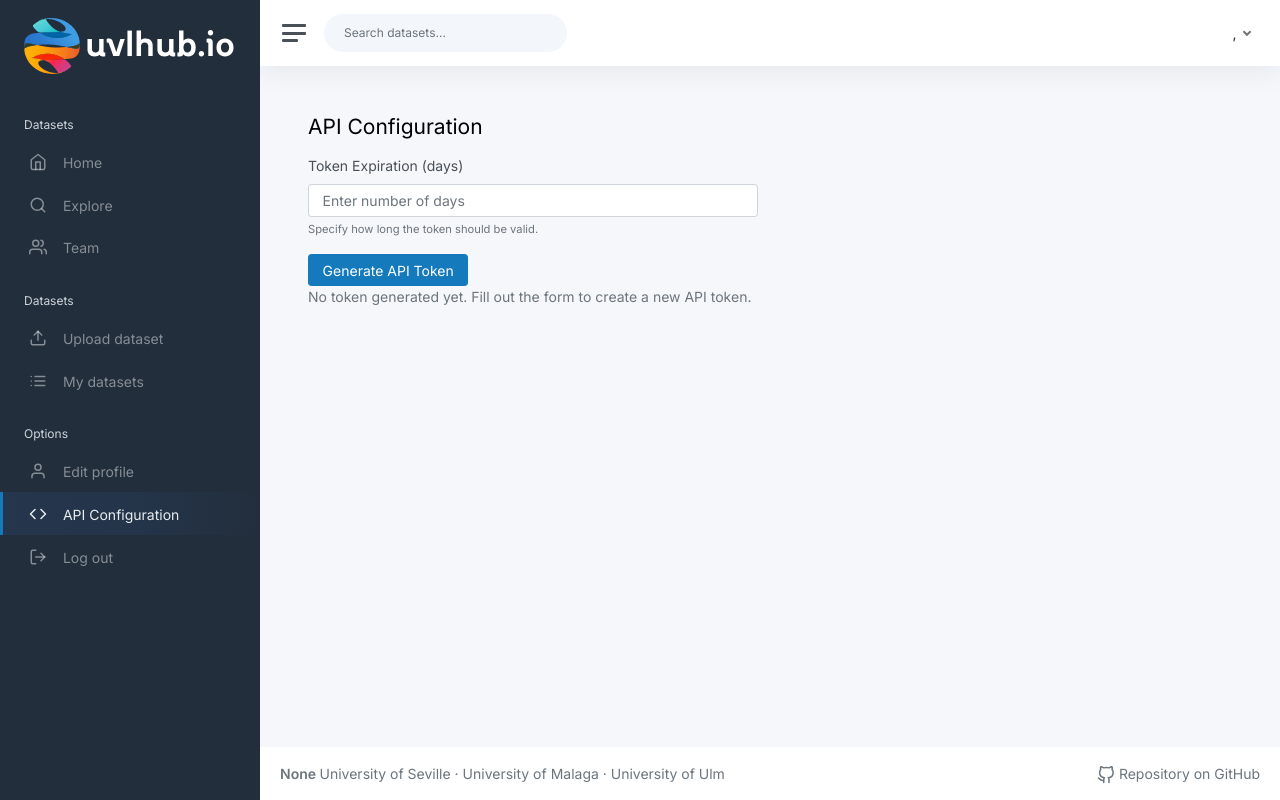
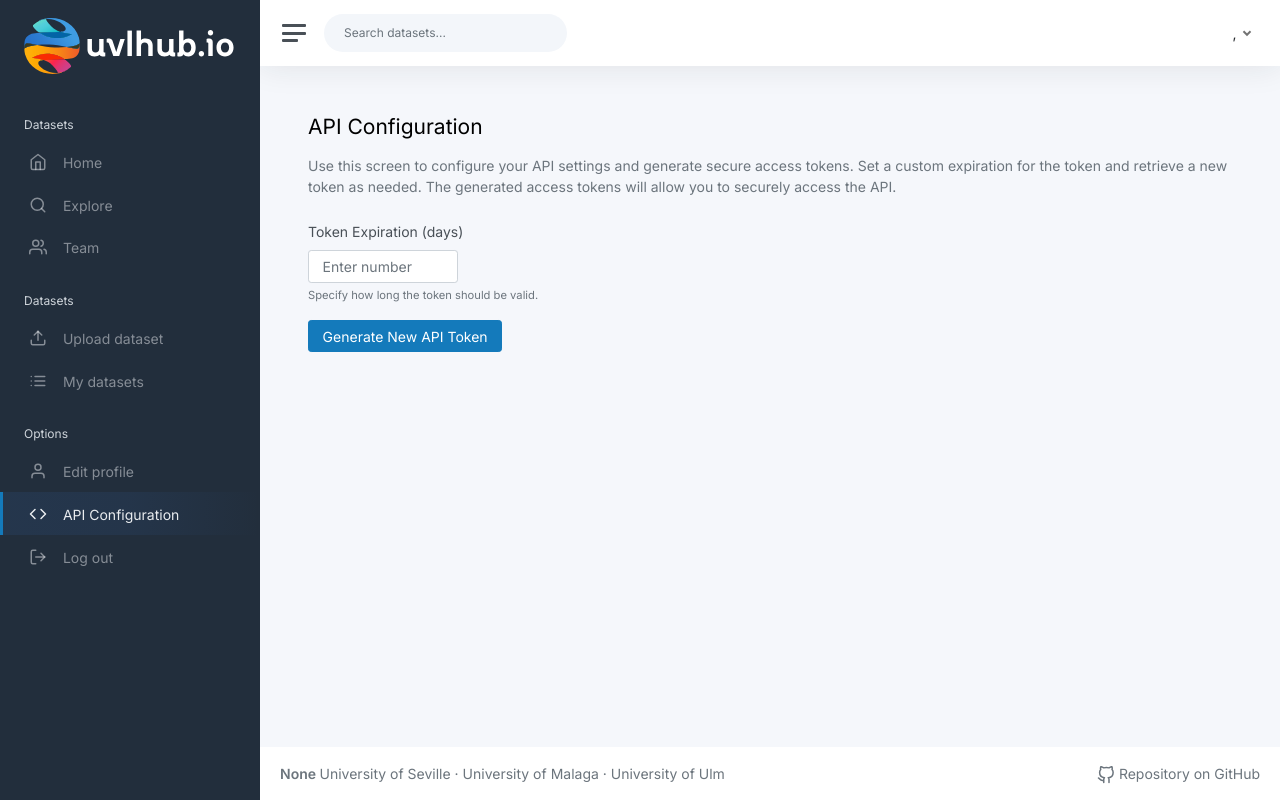
Before and after one commit to salmorejo-hub/uvlhub, a Flask app: page /api/configuration in a window 1280 px wide. Run offline with Flask 3, Linux system fonts and the light colour scheme; the visitor is signed in with stand-in values (Sample User, id 1); parts of the project's set-up code (start-up, migrations or seed data) failed here and were passed over; some libraries are stand-ins or nearby versions.

Commit message:
feat: Generate, store in db, and show jwt token (only token generation). Ref #17

```diff
--- a/app/modules/api/forms.py
+++ b/app/modules/api/forms.py
@@ -2,5 +2,5 @@
 from wtforms import SubmitField
 
 
-class ApiForm(FlaskForm):
-    submit = SubmitField('Save api')
+class APIForm(FlaskForm):
+    submit = SubmitField('Save API')
--- a/app/modules/api/repositories.py
+++ b/app/modules/api/repositories.py
@@ -1,7 +1,7 @@
-from app.modules.api.models import Api
+from app.modules.api.models import APIToken
 from core.repositories.BaseRepository import BaseRepository
 
 
-class ApiRepository(BaseRepository):
+class APIRepository(BaseRepository):
     def __init__(self):
-        super().__init__(Api)
+        super().__init__(APIToken)
--- a/app/modules/api/routes.py
+++ b/app/modules/api/routes.py
@@ -1,22 +1,30 @@
-from flask import render_template
+from flask import render_template, request, flash
 from app.modules.api import api_bp
 from flask_login import login_required, current_user
+from app.modules.api.services import APITokenService
 
-'''
-@api_bp.route('/api', methods=['GET'])
-def index():
-    return render_template('api/index.html')
+api_service = APITokenService()
 
 
-@api_bp.route('/api/configuration')
+@api_bp.route('/api/configuration', methods=["GET", "POST"])
 @login_required
 def generate():
-    print('Generating token')
-    return render_template('api/index.html')
-'''
+    if request.method == "POST":
+        expiration_days = request.form.get("expiration", None)
 
+        if not expiration_days:
+            flash("Expiration is required.", "error")
+            return render_template("api/index.html")
 
-@api_bp.route('/api/configuration')
-@login_required
-def index():
-    return render_template('api/index.html')
+        token, error = api_service.generate_token_with_validation(
+            user_id=current_user.id,
+            expiration_days=expiration_days
+        )
+
+        if token:
+            flash("API token generated successfully", "success")
+            return render_template("api/index.html", generated_token=token)
+        else:
+            flash(error or "An error occurred while generating the token", "error")
+
+    return render_template("api/index.html")
--- a/app/modules/api/seeders.py
+++ b/app/modules/api/seeders.py
@@ -1,7 +1,7 @@
 from core.seeders.BaseSeeder import BaseSeeder
 
 
-class ApiSeeder(BaseSeeder):
+class APISeeder(BaseSeeder):
 
     def run(self):
 
--- a/app/modules/api/templates/api/index.html
+++ b/app/modules/api/templates/api/index.html
@@ -5,6 +5,8 @@
 {% block content %}
 
     <h1 class="h3 mb-3">API Configuration</h1>
+    <p class="text-muted mb-4">Use this screen to configure your API settings and generate secure access tokens.
+        Set a custom expiration for the token and retrieve a new token as needed. The generated access tokens will allow you to securely access the API.</p>
 
     {% with messages = get_flashed_messages(with_categories=true) %}
         {% if messages %}
@@ -29,28 +31,31 @@
 
     <div class="row">
         <div class="col-12 col-lg-6">
-            <form method="POST" action="{{ url_for('api.index') }}" class="needs-validation" novalidate>
+            <form method="POST" action="{{ url_for('api.generate') }}" class="needs-validation" novalidate>
                 <div class="mb-3">
                     <label for="token-expiration" class="form-label">Token Expiration (days)</label>
-                    <input type="number" id="token-expiration" name="expiration" class="form-control" placeholder="Enter number of days" required>
+                    <input type="number" id="token-expiration" name="expiration" class="form-control" placeholder="Enter number" required style="max-width: 150px;">
+
                     <small class="form-text text-muted">Specify how long the token should be valid.</small>
                 </div>
-                <button type="submit" class="btn btn-primary">Generate API Token</button>
+                <button type="submit" class="btn btn-primary">Generate New API Token</button>
             </form>
         </div>
     </div>
 
-    <div class="col-12 col-lg-6 mt-4 mt-lg-0">
+    <div class="col-lg-6 mt-4">
         {% if generated_token %}
             <div class="card">
                 <div class="card-body">
                     <h5 class="card-title">Your API Token</h5>
-                    <p class="card-text"><code>{{ generated_token }}</code></p>
-                    <button onclick="copyToken()" class="btn btn-secondary">Copy to clipboard</button>
+                    <p class="text-muted">Now you can copy it! Make sure to keep it in a secure place for future use.</p>
+                    <textarea class="form-control mb-2" rows="4" readonly id="generated-token">{{ generated_token }}</textarea>
+                    <div class="d-flex align-items-center">
+                        <button class="btn btn-secondary me-3" style="background-color: #4CAF50; color: white;" type="button" onclick="copyToken()">Copy to clipboard</button>
+                        <small class="text-muted">Keep this token secure. It won’t be shown again.</small>
+                    </div>
                 </div>
             </div>
-        {% else %}
-            <p class="text-muted">No token generated yet. Fill out the form to create a new API token.</p>
         {% endif %}
     </div>
 
@@ -60,9 +65,13 @@
 {% block scripts %}
     <script>
         function copyToken() {
-            let tokenText = document.querySelector('.card-text code').innerText;
-            navigator.clipboard.writeText(tokenText);
-            alert("Token copied to clipboard!");
+            const tokenText = document.getElementById("generated-token");
+            tokenText.select();
+            navigator.clipboard.writeText(tokenText.value).then(() => {
+                alert("Token copied to clipboard!");
+            }).catch(err => {
+                console.error("Failed to copy token: ", err);
+            });
         }
     </script>
 {% endblock %}
--- a/app/templates/base_template.html
+++ b/app/templates/base_template.html
@@ -121,8 +121,8 @@
                         </a>
                     </li>
 
-                    <li class="sidebar-item {{ 'active' if request.endpoint == 'api.index' else '' }}">
-                        <a class="sidebar-link" href="{{ url_for('api.index') }}">
+                    <li class="sidebar-item {{ 'active' if request.endpoint == 'api.generate' else '' }}">
+                        <a class="sidebar-link" href="{{ url_for('api.generate') }}">
                             <i class="align-middle" data-feather="code"></i> <span
                                 class="align-middle">API Configuration</span>
                         </a>
```
Also changed, not shown: app/modules/api/models.py (+14 -2 lines), app/modules/api/services.py (+57 -3 lines).
